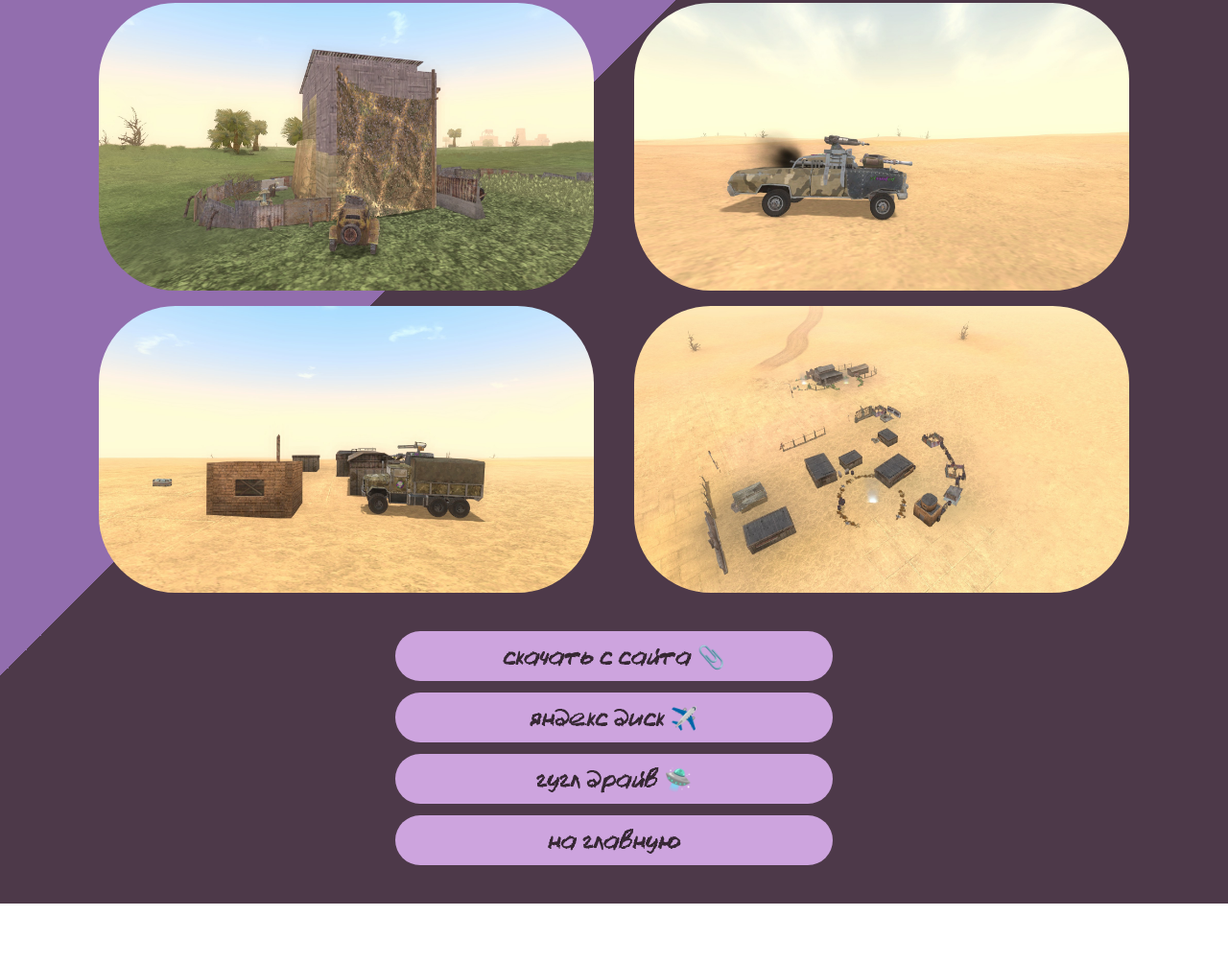
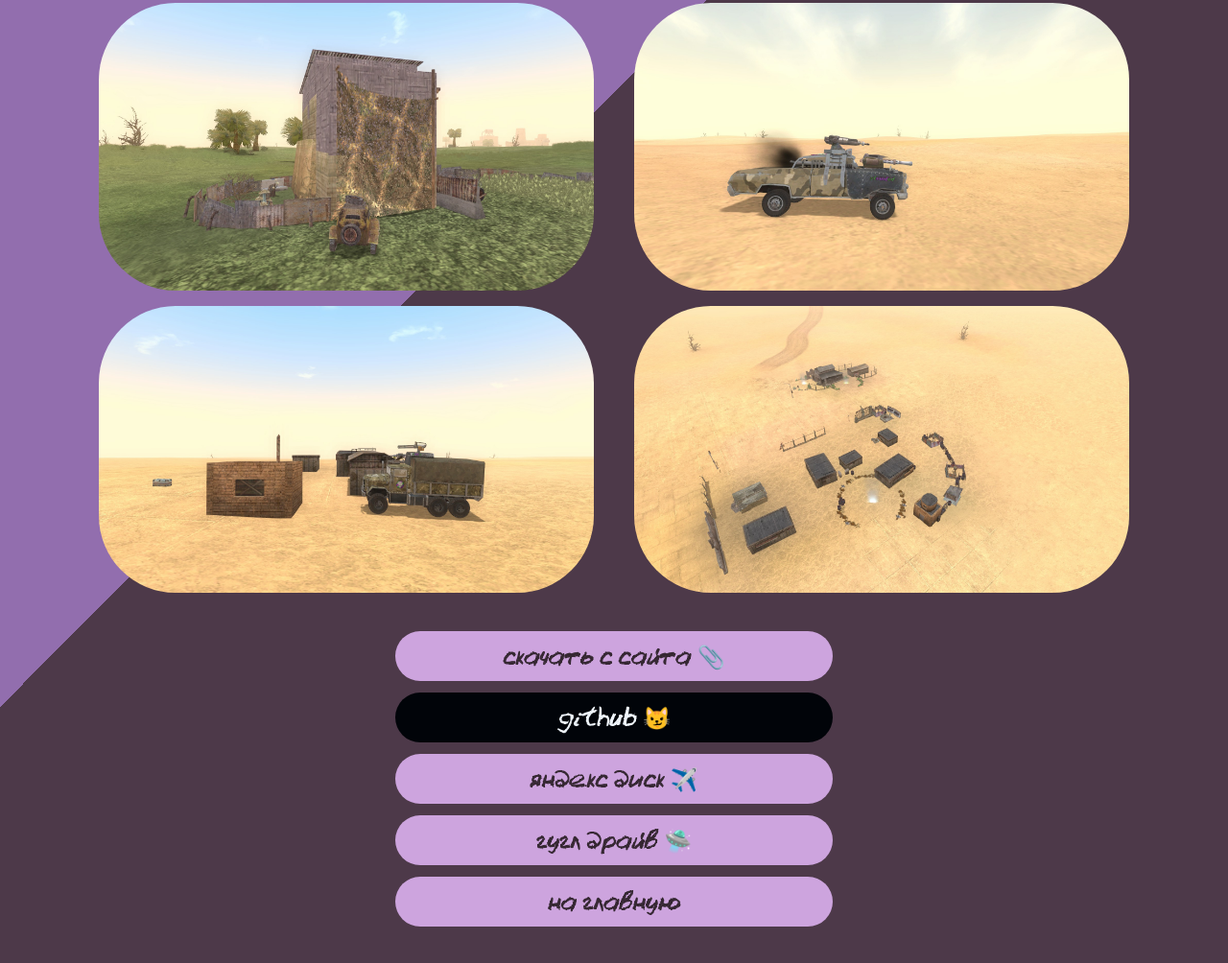
Before and after one commit to Gnome627/gnomespace, a plain HTML site: page supergnome.space/stranded.html in a window 1280 px wide. Shown: the part 812-1816 px from the top of the page at 96% size. Before the commit the page ends 1754 px from the top, so only its background shows below. Drawn offline with Linux system fonts and the light colour scheme.

Commit message:
Улучшенная палитры и ссылки на гит

```diff
--- a/supergnome.space/stranded.html
+++ b/supergnome.space/stranded.html
@@ -67,6 +67,10 @@
             <button onclick="window.location.href='/content/mods/stranded/stranded-1.2.zip';">
                 скачать с сайта 📎
             </button>
+            <button class="ghbutton"
+                onclick="window.open('https:\/\/github.com/Gnome627/stranded', '_blank');">
+                    github 😼
+            </button>
             <button onclick="window.open('https:\/\/disk.yandex.ru/d/p006N4nYbNPaWQ', '_blank');">
                 яндекс диск ✈️
             </button>
--- a/supergnome.space/styles.css
+++ b/supergnome.space/styles.css
@@ -1,16 +1,16 @@
 /* styles.css */
 :root {
     /* Основные цвета темы */
-    /* --primary-color: #f6c0cb; */ /* Розовый */
-    --primary-color: #9fe2bf; /* Морской зелёный Крайола */
-    --secondary-color: #f8d568; /* Оранжево-жёлтый Крайола */
-    --tertiary-color: #efdecd; /* Миндаль Крайола */
-    --tertiary-color-opacity: #efdecdcc;
-    --quaternary-color: #fff44f; /* Лимонно-жёлтый крайола */
-    --text-color: #16251c; /* Очень тёмный зелёный */
-    --text-color-opacity: #16251c99;
-    --text-color-light: #8a795d; /* Полумрак Крайола */
-    --text-color-hover: #2f4538; /* Зеленый мох */
+    --primary-color: #e6e6fa; /* Лаванда */
+    --secondary-color: #c5d0e6; /* Барвинок */
+    --tertiary-color: #f8f4ff; /* Магнолия */
+    --tertiary-color-opacity: #c5d0e6cc;
+    --quaternary-color: #fae7b5; /* Бананомания */
+    --text-color: #1a162a; /* Тёмный пурпурно-синий */
+    --text-color-opacity: #1a162a99;
+    --text-color-hover: #413d51; /* Серовато-пурпурно-синий */
+    --text-color-light: #837da2; /* Светлый пурпурно-синий */
+    /* */
     --shift-duration: 0.5s;
     --shift-distance: 3px;
     --content-width: 67vw;
@@ -116,7 +116,7 @@ body {
 .watermark {
     display: flex;
     font-size: calc(1.5 * var(--default-text-size));
-    color: var(--text-color-light);
+    color: var(--text-color-hover);
     text-align: center;
     opacity: 0.8;
 }
@@ -141,7 +141,7 @@ button {
     font-size: var(--default-text-size);
     font-weight: bold;
     color: var(--text-color);
-    transition: transform var(--shift-duration) ease;
+    transition: all var(--shift-duration) ease;
     padding: 1vh;
     margin-bottom: var(--content-margin-ver);
     border: 0px solid var(--text-color);
@@ -153,6 +153,16 @@ button:hover {
     color: var(--text-color-hover);
     background-color: var(--quaternary-color);
     transform: scale(1.05) rotate(1deg);
+}
+
+.ghbutton {
+    color: #F0F6FC;
+    background-color: #010409;
+}
+
+.ghbutton:hover {
+    color: #F78166;
+    background-color: #0D1117;
 }
 
 .gallery {
@@ -345,11 +355,11 @@ button:hover {
 }
 
 ::selection {
-    background: var(--primary-color);
+    background: var(--quaternary-color);
     color: var(--text-color-light);
 }
 
 ::-moz-selection {
-    background: var(--primary-color);
+    background: var(--quaternary-color);
     color: var(--text-color-light);
 }
```
Also changed, not shown: supergnome.space/index.html (+4 -0 lines).
